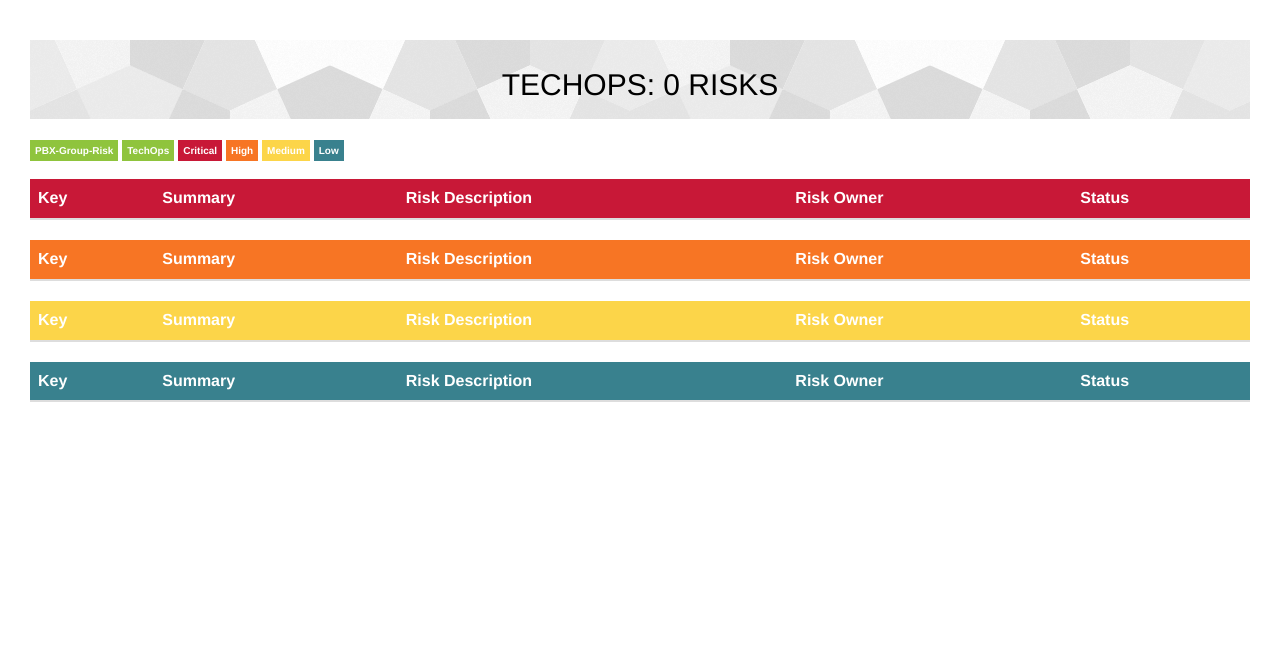
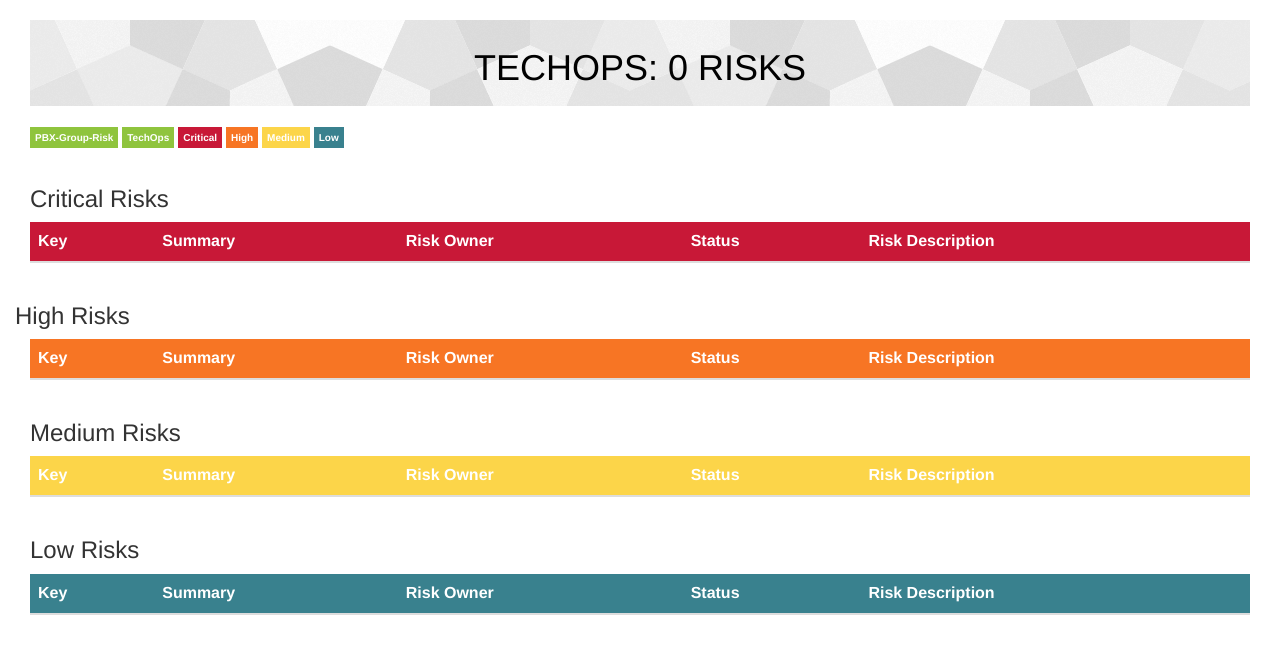
Before and after one commit to kerberosmansour/gs-risk-jira, a Flask app: page /techops in a window 1280 px wide. Shown: the part 82-736 px from the top of the page. Run offline with Flask 2, Linux system fonts and the light colour scheme; lists and menus that the app fills with data are empty; parts of the project's set-up code (start-up, migrations or seed data) failed here and were passed over; some libraries are stand-ins or nearby versions.

Commit message:
Multiple fixes for Techops print view

```diff
--- a/static/css/print.css
+++ b/static/css/print.css
@@ -2,24 +2,19 @@
 
 @media print {
 
-font-family: 'Open Sans', sans-serif;
-
-
-* {
--webkit-print-color-adjust: exact;
-
+    @page             { margin-top: 10px                          ; }
+    *                 { -webkit-print-color-adjust: exact         ; }
+    body              { font-family    : 'Open Sans', sans-serif  ;
+                        margin         : 50px                     ; }
+    .navbar           { display        : none                     ; }
+    a                 { text-decoration: none                     ; }
+    table             { width          : 100%                     ; }
+    #title-table h1   { padding-top    : 20px                     ; }
+    #risks-table th   { padding-bottom : 4px                      ; }
+    #risk-legend      { margin-Top     : 2px                      ;
+                        margin-left    : 2px                      ; }
+    .col-risk-key     { width     :  75px                         ; }
+    .col-risk-summary { width     :  350px                        ; }
+    .col-risk-owner   { width     :  100px                        ; }
+    .col-risk-status  { width     :  100px                        ; }
 }
-
-body {
- margin: 20mm 20mm 20mm 20mm;
-}
-
-
-.navbar {display: none;
-}
-
-a { text-decoration: none; }
-
-}
-
-}
--- a/static/css/style.css
+++ b/static/css/style.css
@@ -1,4 +1,4 @@
-font-family: 'Open Sans', sans-serif;
+/*font-family: 'Open Sans', sans-serif;*/
 
  .navbar {
   min-height: 80px;
--- a/templates/pbx_group/techops.html
+++ b/templates/pbx_group/techops.html
@@ -2,19 +2,19 @@
 {% block title %}Photobox Risks{% endblock %}
 
 {% block content %}
+
 <br>
-
 <div class="container-fluid">
-  <table class="table">
+  <table class="table" id="title-table">
     <tbody>
       <tr style="background-image: url({{url_for('static', filename='images/texture-bw.png')}}) ;color: #000; text-transform: uppercase; ">
-          <td><center><h2>{{techopsCount}}</h2></center></td>
+          <td><center><h1>{{techopsCount}}</h1></center></td>
       </tr>
     </tbody>
   </table>
 </div>
 
-<div class="container-fluid">
+<div class="container-fluid" id="risk-legend">
  <span class="tag">PBX-Group-Risk</span>
  <span class="tag">TechOps</span>
  <span class="critical">Critical</span>
@@ -26,34 +26,33 @@
 
 
 
-<div class="container-fluid">
+<div class="container-fluid" id="risks-table">
     <br>
 	<div class="row">
 		<div class="col-md-12">
+            <h3>Critical Risks</h3>
 			<table class="table">
 				 <thead>
 				    <tr>
 
-				      <th scope= "col" style="background-color: #c81837;color: #fff">Key</th>
-				      <th scope= "col" style="background-color: #c81837;color: #fff">Summary</th>
-				      <th scope= "col" style="background-color: #c81837;color: #fff">Risk Description</th>
-				      <th scope= "col" style="background-color: #c81837;color: #fff">Risk Owner</th>
-				      <th scope= "col" style="background-color: #c81837;color: #fff">Status</th>
+				      <th class ='col-risk-key'         scope= "col" style="background-color: #c81837;color: #fff">Key</th>
+				      <th class ='col-risk-summary'     scope= "col" style="background-color: #c81837;color: #fff">Summary</th>
+				      <th class ='col-risk-owner'       scope= "col" style="background-color: #c81837;color: #fff">Risk Owner</th>
+				      <th class ='col-risk-status'      scope= "col" style="background-color: #c81837;color: #fff">Status</th>
+                      <th class ='col-risk-description' scope= "col" style="background-color: #c81837;color: #fff">Risk Description</th>
 				    </tr>
 				  </thead>
-					  	<tbody style="font-size: 12px; color: ">
+					  	<tbody style="font-size: 12px;">
 					  	{% for item in new_data['items'] %}
                             {% if item['Rating'] == 'Critical' and item['Status'] !='Closed' and item['Status'] != 'Fixed' and item['Status'] != 'Not a Risk' %}
                                 {% for component in item['Components'] %}
                                     {% if component['name'] == "TechOps"or component['name'] == "PBX-Webops" %}
                                         <tr class="table-primary">
-
-							    <td class="col-md-1"> <a href="https://jira.photobox.com/browse/{{ item['Key'] }}" target="_blank"> {{item['Key']}}</a></td>
-							    <td class="col-md-3"> {{item['Summary']}}</td>
-							    <td class="col-md-6"> {{ item['Risk Description'] }} </td>
-							    <td class="status col-md-1"><span class="openRisk"> {{item['Risk Owner']}} </span></td>
-							    <td class="status col-md-1"><span class="openRisk"> {{item['Status']}} </span></td>
-
+                                            <td class="col-risk-key"        > <a href="https://jira.photobox.com/browse/{{ item['Key'] }}" target="_blank"> {{item['Key']}}</a></td>
+                                            <td class="col-risk-summary"    > {{item['Summary']}}</td>
+                                            <td class="col-risk-owner"      ><span class="openRisk"> {{item['Risk Owner']}} </span></td>
+                                            <td class="col-risk-status"     ><span class="openRisk"> {{item['Status']}} </span></td>
+                                            <td class="col-risk-description"> {{ item['Risk Description'] }} </td>
                                         </tr>
                                     {% endif %}
                                 {% endfor %}
@@ -62,32 +61,33 @@
 					  </tbody>
 			</table>
 		</div>
+    </div >
+    <div class="row">
+        <h3>High Risks</h3>
 	    <div class="col-md-12">
 			<table class="table">
 				 <thead>
 				    <tr>
 
-				      <th scope= "col" style="background-color: #f77524;color: #fff">Key</th>
-				      <th scope= "col" style="background-color: #f77524;color: #fff">Summary</th>
-				      <th scope= "col" style="background-color: #f77524;color: #fff">Risk Description</th>
-				      <th scope= "col" style="background-color: #f77524;color: #fff">Risk Owner</th>
-				      <th scope= "col" style="background-color: #f77524;color: #fff">Status</th>
-
-
+				      <th class="col-risk-key"         scope="col" style="background-color: #f77524;color: #fff">Key</th>
+				      <th class="col-risk-summary"     scope="col" style="background-color: #f77524;color: #fff">Summary</th>
+				      <th class="col-risk-owner"       scope="col" style="background-color: #f77524;color: #fff">Risk Owner</th>
+				      <th class="col-risk-status"      scope="col" style="background-color: #f77524;color: #fff">Status</th>
+                      <th class="col-risk-description" scope="col" style="background-color: #f77524;color: #fff">Risk Description</th>
 				    </tr>
 				  </thead>
-					  	<tbody style="font-size: 12px; color: ">
+					  	<tbody style="font-size: 12px;">
 					  	{% for item in new_data['items'] %}
 					    {% if item['Rating'] == 'High' and item['Status'] !='Closed' and item['Status'] != 'Fixed' and item['Status'] != 'Not a Risk' %}
 					    {% for component in item['Components'] %}
 					    {% if component['name'] == "TechOps"or component['name'] == "PBX-Webops" %}
 						    <tr class="table-primary">
 
-							    <td class="col-md-1"> <a href="https://jira.photobox.com/browse/{{ item['Key'] }}" target="_blank"> {{item['Key']}}</a></td>
-							    <td class="col-md-3"> {{item['Summary']}}</td>
-							    <td class="col-md-6"> {{ item['Risk Description'] }} </td>
-							    <td class="status col-md-1"><span class="openRisk"> {{item['Risk Owner']}} </span></td>
-							    <td class="status col-md-1"><span class="openRisk"> {{item['Status']}} </span></td>
+							    <td class="col-risk-key"        > <a href="https://jira.photobox.com/browse/{{ item['Key'] }}" target="_blank"> {{item['Key']}}</a></td>
+							    <td class="col-risk-summary"    > {{item['Summary']}}</td>
+							    <td class="col-risk-owner"      ><span class="openRisk"> {{item['Risk Owner']}} </span></td>
+							    <td class="col-risk-status"     ><span class="openRisk"> {{item['Status']}} </span></td>
+                                <td class="col-risk-description"> {{ item['Risk Description'] }} </td>
 
 						    </tr>
 					    {% endif %}
@@ -101,28 +101,29 @@
 
 	<div class="row">
 		<div class="col-md-12">
+            <h3>Medium Risks</h3>
 			<table class="table">
 				 <thead>
 				    <tr>
-				      <th scope= "col" style="background-color: #fcd549;color: #fff">Key</th>
-				      <th scope= "col" style="background-color: #fcd549;color: #fff">Summary</th>
-				      <th scope= "col" style="background-color: #fcd549;color: #fff">Risk Description</th>
-				      <th scope= "col" style="background-color: #fcd549;color: #fff">Risk Owner</th>
-				      <th scope= "col" style="background-color: #fcd549;color: #fff">Status</th>
+				      <th class="col-risk-key"         scope= "col" style="background-color: #fcd549;color: #fff">Key</th>
+				      <th class="col-risk-summary"     scope= "col" style="background-color: #fcd549;color: #fff">Summary</th>
+				      <th class="col-risk-owner"       scope= "col" style="background-color: #fcd549;color: #fff">Risk Owner</th>
+				      <th class="col-risk-status"      scope= "col" style="background-color: #fcd549;color: #fff">Status</th>
+                      <th class="col-risk-description" scope= "col" style="background-color: #fcd549;color: #fff">Risk Description</th>
 				    </tr>
 				  </thead>
-					  	<tbody style="font-size: 12px; color: ">
+					  	<tbody style="font-size: 12px;">
 					  	{% for item in new_data['items'] %}
 					    {% if item['Rating'] == 'Medium' and item['Status'] !='Closed' and item['Status'] != 'Fixed' and item['Status'] != 'Not a Risk' %}
 					    {% for component in item['Components'] %}
 					    {% if component['name'] == "TechOps"or component['name'] == "PBX-Webops" %}
 						    <tr class="table-primary">
 
-							    <td class="col-md-1"> <a href="https://jira.photobox.com/browse/{{ item['Key'] }}" target="_blank"> {{item['Key']}}</a></td>
-							    <td class="col-md-3"> {{item['Summary']}}</td>
-							    <td class="col-md-6"> {{ item['Risk Description'] }} </td>
-							    <td class="status col-md-1"><span class="openRisk"> {{item['Risk Owner']}} </span></td>
-							    <td class="status col-md-1"><span class="openRisk"> {{item['Status']}} </span></td>
+							    <td class="col-risk-key"        > <a href="https://jira.photobox.com/browse/{{ item['Key'] }}" target="_blank"> {{item['Key']}}</a></td>
+							    <td class="col-risk-summary"    > {{item['Summary']}}</td>
+							    <td class="col-risk-owner"      ><span class="openRisk"> {{item['Risk Owner']}} </span></td>
+							    <td class="col-risk-status"     ><span class="openRisk"> {{item['Status']}} </span></td>
+                                <td class="col-risk-description"> {{ item['Risk Description'] }} </td>
 
 						    </tr>
 					    {% endif %}
@@ -132,30 +133,33 @@
 					  </tbody>
 			</table>
 		</div>
+    </div>
+    <div class="row">
 	    <div class="col-md-12">
+            <h3>Low Risks</h3>
 			<table class="table">
 				 <thead>
 				    <tr>
-				      <th scope= "col" style="background-color: #39818e;color: #fff">Key</th>
-				      <th scope= "col" style="background-color: #39818e;color: #fff">Summary</th>
-				      <th scope= "col" style="background-color: #39818e;color: #fff">Risk Description</th>
-				      <th scope= "col" style="background-color: #39818e;color: #fff">Risk Owner</th>
-				      <th scope= "col" style="background-color: #39818e;color: #fff">Status</th>
+				      <th class="col-risk-key"         scope= "col" style="background-color: #39818e;color: #fff">Key</th>
+				      <th class="col-risk-summary"     scope= "col" style="background-color: #39818e;color: #fff">Summary</th>
+				      <th class="col-risk-owner"       scope= "col" style="background-color: #39818e;color: #fff">Risk Owner</th>
+				      <th class="col-risk-status"      scope= "col" style="background-color: #39818e;color: #fff">Status</th>
+                      <th class="col-risk-description" scope= "col" style="background-color: #39818e;color: #fff">Risk Description</th>
 
 				    </tr>
 				  </thead>
-					  	<tbody style="font-size: 12px; color: ">
+					  	<tbody style="font-size: 12px;">
 					  	{% for item in new_data['items'] %}
 					    {% if item['Rating'] == 'Low' and item['Status'] !='Closed' and item['Status'] != 'Fixed' and item['Status'] != 'Not a Risk' %}
 					    {% for component in item['Components'] %}
 					    {% if component['name'] == "TechOps"or component['name'] == "PBX-Webops" %}
 						    <tr class="table-primary">
 
-							    <td class="col-md-1"> <a href="https://jira.photobox.com/browse/{{ item['Key'] }}" target="_blank"> {{item['Key']}}</a></td>
-							    <td class="col-md-3"> {{item['Summary']}}</td>
-							    <td class="col-md-6"> {{ item['Risk Description'] }} </td>
-							    <td class="status col-md-1"><span class="openRisk"> {{item['Risk Owner']}} </span></td>
-							    <td class="status col-md-1"><span class="openRisk"> {{item['Status']}} </span></td>
+							    <td class="col-risk-key"         > <a href="https://jira.photobox.com/browse/{{ item['Key'] }}" target="_blank"> {{item['Key']}}</a></td>
+							    <td class="col-risk-summary"     > {{item['Summary']}}</td>
+							    <td class="col-risk-owner"       ><span class="openRisk"> {{item['Risk Owner']}} </span></td>
+							    <td class="col-risk-status"      ><span class="openRisk"> {{item['Status']}} </span></td>
+                                <td class="col-risk-description" > {{ item['Risk Description'] }} </td>
 
 						    </tr>
 					    {% endif %}
```
Also changed, not shown: README.md (added), 3 other files. Lines whose indentation alone changed are shown as unchanged.
